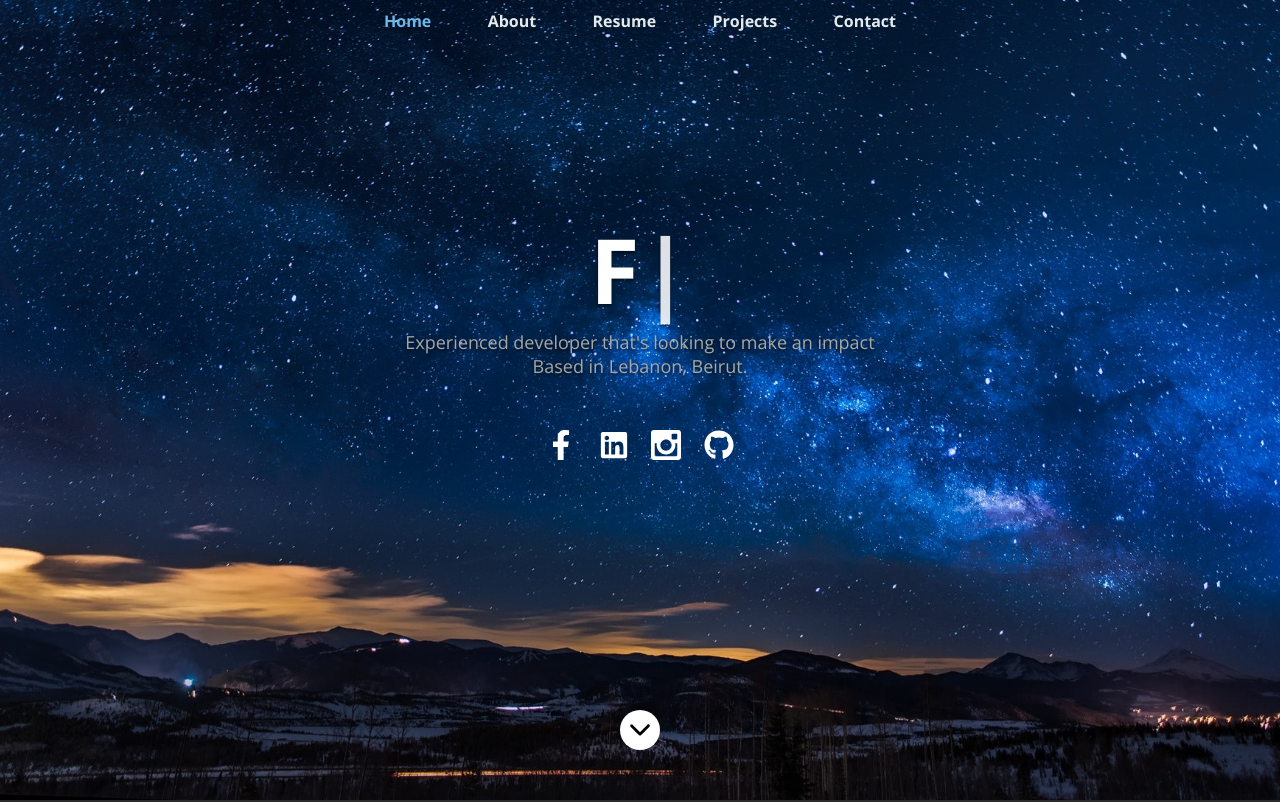
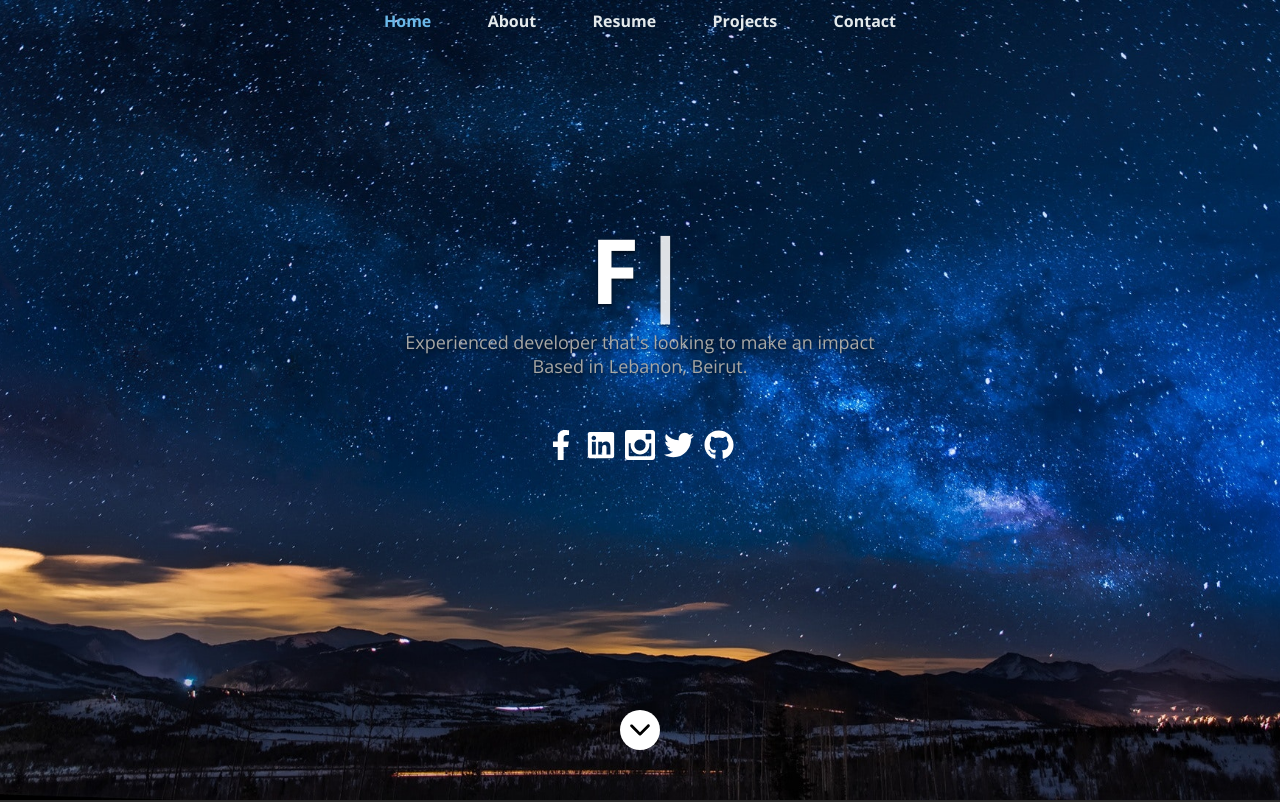
Before and after one commit to PierreBouMalham/personal-portfolio, a React (Create React App) app: page / in a window 1280 px wide. Shown: the top 802 px of the page. Built offline with nearby package versions, Linux system fonts and the light colour scheme; the HTML template or start-up script is replaced by a standard one.

Commit message:
new-version

```diff
--- a/src/components/Footer/Footer.js
+++ b/src/components/Footer/Footer.js
@@ -5,6 +5,7 @@ import { FaFacebookF } from "react-icons/fa";
 import { FaLinkedin } from "react-icons/fa";
 import { ImInstagram } from "react-icons/im";
 import { FaGithub } from "react-icons/fa";
+import { FaTwitter } from "react-icons/fa";
 import { animateScroll as scroll } from "react-scroll";
 
 const Footer = () => {
@@ -37,6 +38,13 @@ const Footer = () => {
           <ImInstagram className="footer__icon" />
         </a>
         <a
+          href="https://twitter.com/pierrboumalham"
+          target="_blank"
+          rel="noreferrer"
+        >
+          <FaTwitter className="footer__icon" />
+        </a>
+        <a
           href="https://github.com/PierreBouMalham"
           target="_blank"
           rel="noreferrer"
--- a/src/components/Hero/Hero.js
+++ b/src/components/Hero/Hero.js
@@ -5,6 +5,7 @@ import { FaFacebookF } from "react-icons/fa";
 import { FaLinkedin } from "react-icons/fa";
 import { ImInstagram } from "react-icons/im";
 import { FaGithub } from "react-icons/fa";
+import { FaTwitter } from "react-icons/fa";
 import { IoIosArrowDown } from "react-icons/io";
 import { Link } from "react-scroll";
 import Typewriter from "typewriter-effect";
@@ -57,6 +58,13 @@ const Hero = () => {
             <ImInstagram className="hero__icon" />
           </a>
           <a
+            href="https://twitter.com/pierrboumalham"
+            target="_blank"
+            rel="noreferrer"
+          >
+            <FaTwitter className="hero__icon" />
+          </a>
+          <a
             href="https://github.com/PierreBouMalham"
             target="_blank"
             rel="noreferrer"
```
